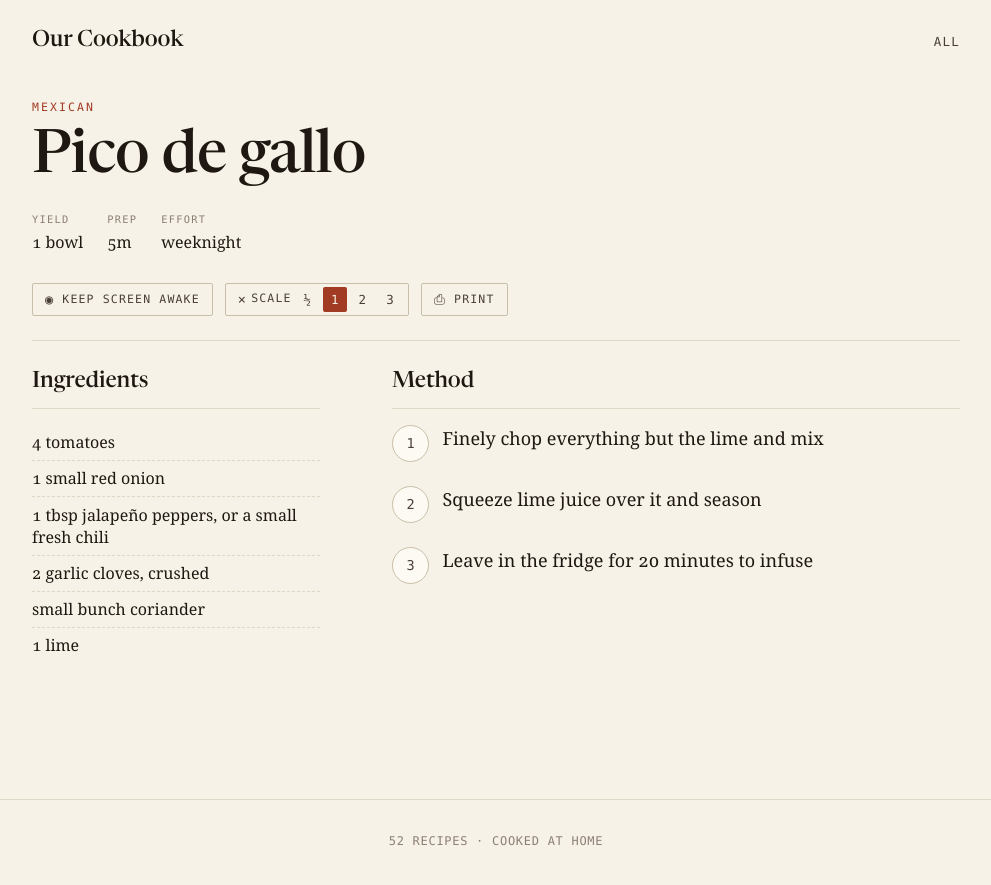
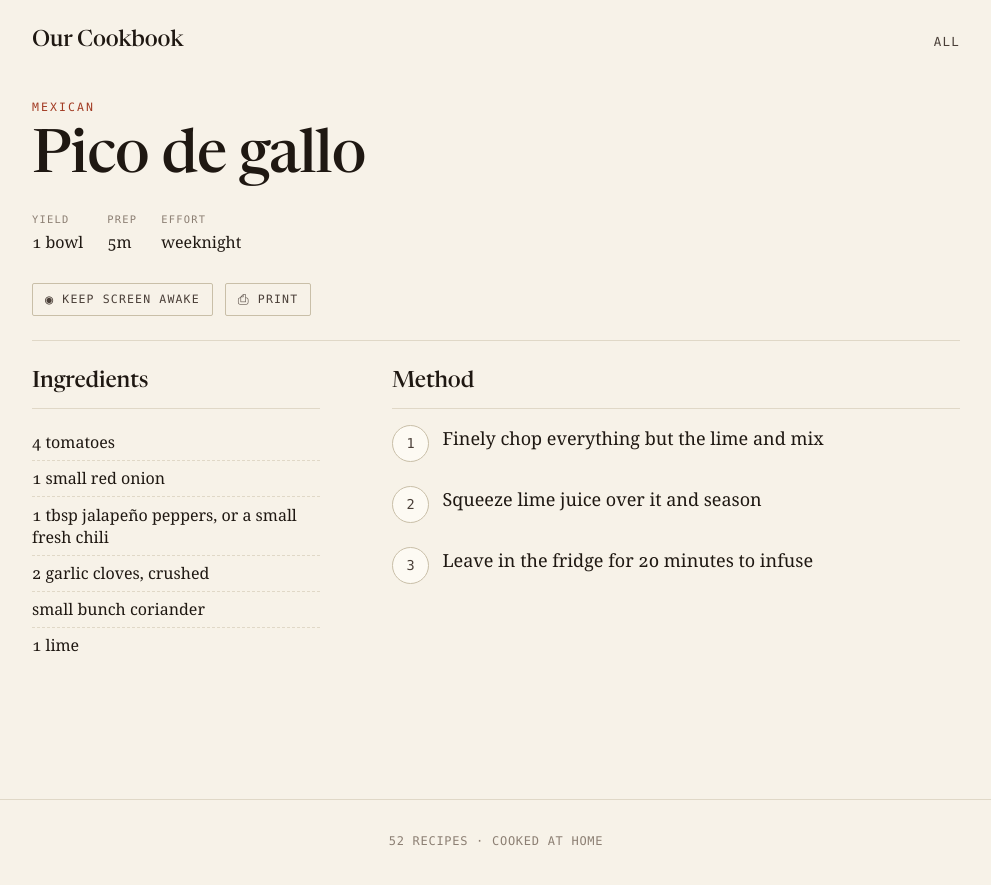
Before and after one commit to spikeheap/home_cookbook, a Jekyll site: the page built from _recipes/pico_de_gallo.md, in a window 1280 px wide. Shown: the top 885 px of the page, without its empty margins (144-1135 px from the left). Built offline with Jekyll 4.4.1, drawn with Linux system fonts in a browser that asks for light colours.

Commit message:
Comment out unbuilt scaling buttons

```diff
--- a/_layouts/recipe.html
+++ b/_layouts/recipe.html
@@ -36,14 +36,14 @@ layout: default
         <span class="tool__icon" aria-hidden="true">◉</span>
         <span class="tool__label">Keep screen awake</span>
       </button>
-      <div class="tool tool--scale" data-tool="scale">
+      <!-- <div class="tool tool--scale" data-tool="scale">
         <span class="tool__icon" aria-hidden="true">×</span>
         <span class="tool__label">Scale</span>
         <button type="button" data-scale="0.5">½</button>
         <button type="button" data-scale="1" aria-pressed="true">1</button>
         <button type="button" data-scale="2">2</button>
         <button type="button" data-scale="3">3</button>
-      </div>
+      </div> -->
       <button type="button" class="tool" data-tool="print" onclick="window.print()">
         <span class="tool__icon" aria-hidden="true">⎙</span>
         <span class="tool__label">Print</span>
```
